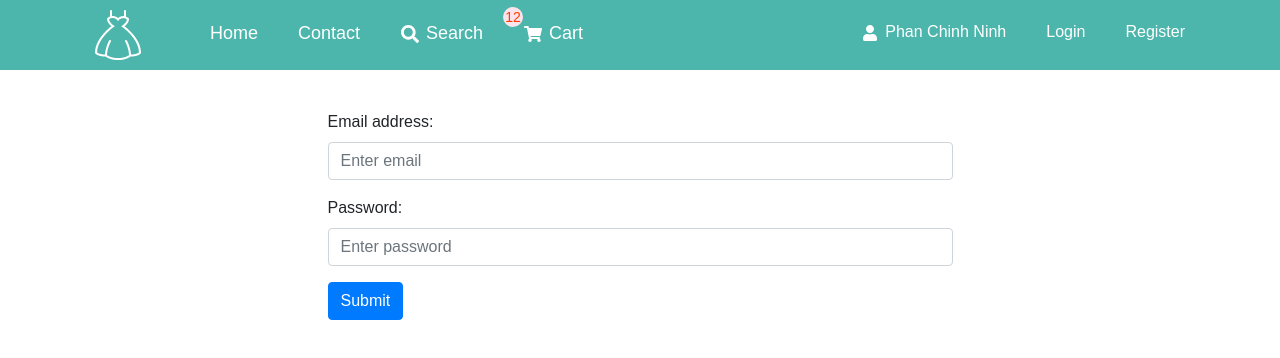
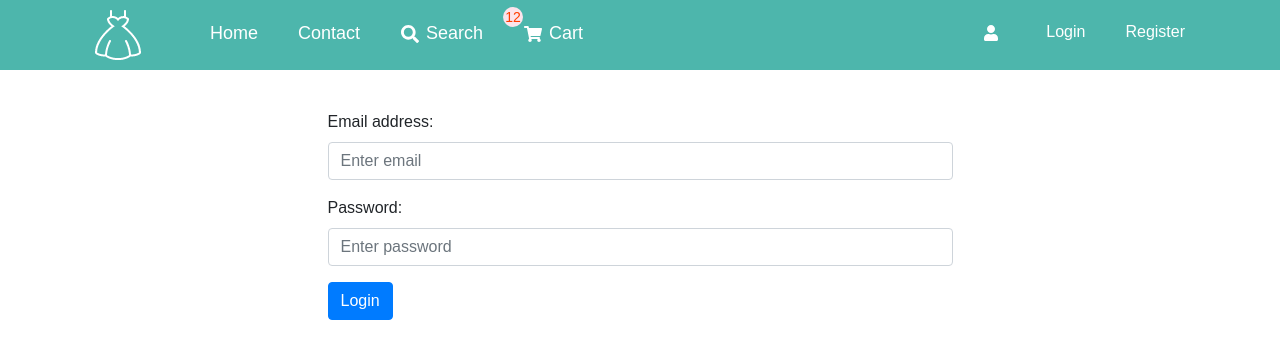
Before and after one commit to chinhninh/reactjs-web-ban-hang, a React (Create React App) app: page /login in a window 1280 px wide. Shown: the top 358 px of the page. Built offline with nearby package versions, Linux system fonts and the light colour scheme.

Commit message:
button logout

```diff
--- a/src/components/header/Header.scss
+++ b/src/components/header/Header.scss
@@ -34,33 +34,6 @@
             }
         }
     }
-
-    .right-header {
-        padding-top: 10px;
-
-        ul {
-            justify-content: flex-end;
-
-            li {
-                list-style: none;
-                margin-left: 20px;
-
-                a {
-                    text-decoration: none;
-                    color: $color-white;
-                    padding: 10px;
-
-                    i {
-                        margin-right: 7px;
-                    }
-                }
-
-                a:hover {
-                    color: $hover-text-btn;
-                }
-            }
-        }
-    }
 }
 
 .header-mobile {
--- a/src/components/header/header.js
+++ b/src/components/header/header.js
@@ -3,9 +3,9 @@ import './Header.scss';
 import logo from "../../images/appIcon/ic_logo.png";
 import { NavLink } from 'react-router-dom';
 import Search from './search/Search';
-import User from './user/User';
 import Cart from './cart/Cart';
 import HeaderMobile from './headerMobile/HeaderMobile';
+import UserActive from './userActive/UserActive';
 
 class Header extends Component {
     render() {
@@ -48,23 +48,7 @@ class Header extends Component {
                             </div>
                             {/* right header */}
                             <div className="col-6">
-                                <div className="right-header">
-                                    <ul className="list-group list-group-horizontal">
-                                        <li>
-                                            <User />
-                                        </li>
-                                        <li>
-                                            <NavLink to="/login">
-                                                Login
-                                        </NavLink>
-                                        </li>
-                                        <li>
-                                            <NavLink to="/register">
-                                                Register
-                                        </NavLink>
-                                        </li>
-                                    </ul>
-                                </div>
+                            <UserActive/>
                             </div>
                         </div>
                     </div>
--- a/src/components/header/user/User.js
+++ b/src/components/header/user/User.js
@@ -2,15 +2,19 @@ import React, { Component } from 'react';
 import './User.scss';
 import { FaUser } from 'react-icons/fa';
 import { NavLink } from 'react-router-dom';
+import { connect } from 'react-redux';
 
 class User extends Component {
     render() {
+        const { dataUser, loadingUser } = this.props;
+
         return (
             <div>
                 <div className="btn-user">
                     <a href="#">
                         <i><FaUser /></i>
-                        <span>Phan Chinh Ninh</span>
+                        {/* {userName} */}
+                       <span> {dataUser? dataUser.name:""}</span>
                     </a>
                     <ul class="menu-btn-user">
                         <li class="dropdown-item">
@@ -26,4 +30,11 @@ class User extends Component {
     }
 }
 
-export default User;
+const mapStateToProps = (state) => {
+    return {
+        dataUser: state.login.user,
+        loadingUser: state.login.loading
+    }
+}
+
+export default connect(mapStateToProps)(User);
--- /dev/null
+++ b/src/components/header/userActive/UserActive.js
@@ -0,0 +1,76 @@
+import React, { Component } from 'react';
+import './UserActive.scss';
+import User from '../user/User';
+import { NavLink } from 'react-router-dom';
+import { connect } from 'react-redux';
+
+class UserActive extends Component {
+    render() {
+        const { dataUser } = this.props;
+        console.log ("teasd:",dataUser)
+
+        const btnLoginRegister = (
+            <ul className="list-group list-group-horizontal">
+                <li>
+                    <User />
+                </li>
+                <li>
+                    <NavLink to="/login">
+                        Login
+                </NavLink>
+                </li>
+                <li>
+                    <NavLink to="/register">
+                        Register
+                </NavLink>
+                </li>
+            </ul>
+        )
+
+        const btnLogout = (
+            <ul className="list-group list-group-horizontal">
+                <li>
+                    <User />
+                </li>
+                <li>
+                    <NavLink to="/">
+                        Logout
+                </NavLink>
+                </li>
+            </ul>
+        )
+
+        let showBtn;
+        if(dataUser == [] || dataUser == null) {showBtn = btnLoginRegister}
+        else {showBtn = btnLogout}
+
+        return (
+            <div className="user-active">
+                {/* {showBtn} */}
+                <ul className="list-group list-group-horizontal">
+                <li>
+                    <User />
+                </li>
+                <li>
+                    <NavLink to="/login">
+                        Login
+                </NavLink>
+                </li>
+                <li>
+                    <NavLink to="/register">
+                        Register
+                </NavLink>
+                </li>
+            </ul>
+            </div>
+        );
+    }
+}
+
+const mapStateToProps = (state) => {
+    return {
+        dataUser: state.login.user
+    }
+}
+
+export default connect(mapStateToProps)(UserActive);
--- /dev/null
+++ b/src/components/header/userActive/UserActive.scss
@@ -0,0 +1,28 @@
+@import '../../../scss//Variable.scss';
+
+.user-active {
+    padding-top: 10px;
+
+    ul {
+        justify-content: flex-end;
+
+        li {
+            list-style: none;
+            margin-left: 20px;
+
+            a {
+                text-decoration: none;
+                color: $color-white;
+                padding: 10px;
+
+                i {
+                    margin-right: 7px;
+                }
+            }
+
+            a:hover {
+                color: $hover-text-btn;
+            }
+        }
+    }
+}
--- a/src/pages/home/category/Category.js
+++ b/src/pages/home/category/Category.js
@@ -24,7 +24,7 @@ class Category extends Component {
             slidesToShow: 1,
             slidesToScroll: 1
         };
-        const { dataType, loadingProductType } = this.props;
+        const { dataType, loadingProductType,dataLogin } = this.props;
         var  dataCategory;
 
         // if(loadingProductType) { dataCategory = <div>loading...</div>}
@@ -86,7 +86,8 @@ class Category extends Component {
 const mapStateToProps = (state) => {
     return {
         dataType: state.productType.dataType,
-        loadingProductType: state.productType.loading
+        loadingProductType: state.productType.loading,
+        dataLogin: state.login.data
     }
 }
 
--- a/src/pages/login/Login.js
+++ b/src/pages/login/Login.js
@@ -1,57 +1,85 @@
 import React, { Component } from 'react';
 import './Login.scss';
-import {connect} from 'react-redux';
-import {LOGIN_REQUEST} from '../../redux/actions/user/login/actionType.js';
-import {withRouter} from 'react-router-dom';
+import { connect } from 'react-redux';
+import { LOGIN_REQUEST } from '../../redux/actions/user/login/actionType.js';
+import { withRouter,Redirect } from 'react-router-dom';
+import { Alert } from 'react-bootstrap';
 
 class Login extends Component {
-    constructor(props){
+    constructor(props) {
         super(props);
         this.state = {
             email: "",
-            password: ""
+            password: "",
+            showAlerError: true,
         };
         this.changeInput = this.changeInput.bind(this);
         this.handleSubmit = this.handleSubmit.bind(this);
+        this.handleShowAler = this.handleShowAler.bind(this);
     }
 
     changeInput = (event) => {
         this.setState({
-            [event.target.name]: event.target.value
+            [event.target.name]: event.target.value,
+            showAlerError: false
         })
     }
 
     handleSubmit = (event) => {
         event.preventDefault();
         // this.props.history.push('/');
-        const {handleLogin} = this.props;
-        const {email, password} = this.state;
+        const { handleLogin,dataLogin } = this.props;
+        const { email, password } = this.state;
         const valueInput = {
             email,
             password
         }
-        handleLogin(valueInput)
+        handleLogin(valueInput);
+        this.setState({showAlerError: true})
+
+        // this.setState({showAler:true})
+    }
+
+    handleShowAler = () => {
+        this.setState({showAlerError:false})
     }
 
     render() {
-        const {email, password} = this.state;
-        const {dataLogin} = this.props;
-        // console.log("datalogin: ",dataLogin)
+        const { email, password,showAlerError } = this.state;
+        const { dataLogin, loadingLogin, tokenUser } = this.props;
+
+        const titleBtnLogin = (
+            loadingLogin? "loading...":"Login"
+        )
+
+        let alertError;
+        if (showAlerError) {
+            alertError = <Alert variant="danger" onClose={this.handleShowAler} dismissible>
+                <Alert.Heading> Invalid Email or password.</Alert.Heading>
+            </Alert>
+        } else { alertError = <div></div> }
+
+        const AlertLoginError = (dataLogin == "SAI_THONG_TIN_DANG_NHAP" ? alertError: "")
+
+        if (tokenUser) {
+            return <Redirect to='/' />
+        }
         return (
             <div className="Login">
                 <div className="row">
                     <div className="col-sm-3 col-1"></div>
                     <div className="col-sm-6 col-10 form-Login">
-                        <form  onSubmit={this.handleSubmit}>
+                        <form onSubmit={this.handleSubmit}>
                             <div className="form-group">
-                                <label for="email">Email address:</label>
-                                <input onChange={this.changeInput} name="email" value={email} type="email" className="form-control" placeholder="Enter email" id="email" />
+                                <label htmlFor="email">Email address:</label>
+                                <input required onChange={this.changeInput} name="email" value={email} type="email" className="form-control" placeholder="Enter email" id="email" />
                             </div>
                             <div className="form-group">
-                                <label for="pwd">Password:</label>
-                                <input onChange={this.changeInput} name="password" value={password} type="password" className="form-control" placeholder="Enter password" id="pwd" />
+                                <label htmlFor="pwd">Password:</label>
+                                <input required onChange={this.changeInput} name="password" value={password} type="password" className="form-control" placeholder="Enter password" id="pwd" />
                             </div>
-                            <button type="submit" className="btn btn-primary">Submit</button>
+                            {AlertLoginError}
+                            <button type="submit" className="btn btn-primary">{titleBtnLogin}</button>
                         </form>
                     </div>
                     <div className="col-sm-3 col-1"></div>
@@ -63,7 +91,10 @@ class Login extends Component {
 
 const mapStateToProps = (state) => {
     return {
-        dataLogin: state.login.data,
+        tokenUser: state.login.token,
+        user: state.login.user,
+        loadingLogin: state.login.loading,
+        dataLogin: state.login.data
     }
 }
 
@@ -73,4 +104,4 @@ const mapDispatchToProps = (dispatch) => {
     }
 }
 
-export default withRouter(connect(mapStateToProps,mapDispatchToProps)(Login));
+export default withRouter(connect(mapStateToProps, mapDispatchToProps)(Login));
--- a/src/redux/actions/user/login/actionCreator.js
+++ b/src/redux/actions/user/login/actionCreator.js
@@ -6,10 +6,10 @@ const loginRequest = () => {
     }
 }
 
-const loginSuccess = (dataLogin) => {
+const loginSuccess = (data) => {
     return {
         type: LOGIN_SUCCESS,
-        payload: dataLogin
+        payload: data
     }
 }
 
--- a/src/redux/reducers/user/login/login.js
+++ b/src/redux/reducers/user/login/login.js
@@ -2,7 +2,9 @@ import { LOGIN_REQUEST, LOGIN_SUCCESS, LOGIN_ERROR } from '../../../actions/user
 
 const dataRegister = {
     loading: false,
-    data: [],
+    token: "",
+    user:[],
+    data:[],
     error: false
 }
 
@@ -11,19 +13,25 @@ const login = (state = dataRegister, action) => {
         case LOGIN_REQUEST:
             return {
                 loading: true,
-                data: null,
+                token: "",
+                user: null,
+                data:null,
                 error: false
             }
         case LOGIN_SUCCESS:
             return {
                 loading: false,
-                data: action.payload,
+                token: action.payload.token,
+                user: action.payload.user,
+                data: action.payload.dataLogin,
                 error: false
             }
         case LOGIN_ERROR:
             return {
                 loading: false,
-                data: null,
+                token: "",
+                user: null,
+                data:null,
                 error: true
             }
         default:
```
Also changed, not shown: src/sagas/user/login/Login.js (+8 -1 lines).
